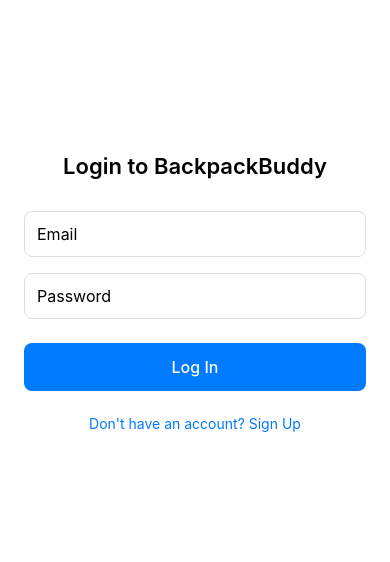
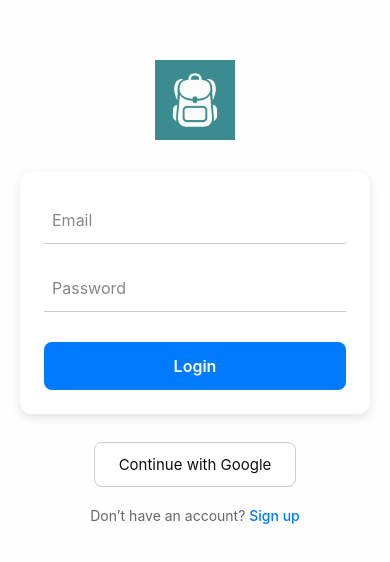
Before and after one commit to calcricksonnn/BackpackBuddy, a React Native app: screen /Login in a window 390 px wide. Shown: the part 130-692 px from the top of the page. Built offline with nearby package versions, Linux system fonts and the light colour scheme.

Commit message:
Update LoginScreen.tsx

```diff
--- a/screens/LoginScreen.tsx
+++ b/screens/LoginScreen.tsx
@@ -1,5 +1,14 @@
 import React, { useState } from 'react';
-import { View, Text, TextInput, StyleSheet, TouchableOpacity, Alert } from 'react-native';
+import {
+  View,
+  Text,
+  StyleSheet,
+  TextInput,
+  TouchableOpacity,
+  KeyboardAvoidingView,
+  Platform,
+  Image,
+} from 'react-native';
 import { useNavigation } from '@react-navigation/native';
 
 export const LoginScreen: React.FC = () => {
@@ -7,68 +16,93 @@
   const [email, setEmail] = useState('');
   const [password, setPassword] = useState('');
 
-  const handleLogin = () => {
-    // TODO: Replace with Firebase login in Step 3
-    if (email && password) {
-      Alert.alert('Login Success', 'Firebase login will be added next.');
-      // navigation.replace('Explore');
-    } else {
-      Alert.alert('Error', 'Please enter email and password');
-    }
-  };
+  return (
+    <KeyboardAvoidingView
+      style={styles.container}
+      behavior={Platform.OS === 'ios' ? 'padding' : undefined}
+    >
+      <Image
+        source={require('../assets/icon.png')}
+        style={styles.logo}
+      />
 
-  return (
-    <View style={styles.container}>
-      <Text style={styles.title}>Login to BackpackBuddy</Text>
+      <View style={styles.card}>
         <TextInput
           placeholder="Email"
           style={styles.input}
+          placeholderTextColor="#888"
+          autoCapitalize="none"
+          keyboardType="email-address"
           value={email}
           onChangeText={setEmail}
-        autoCapitalize="none"
-        keyboardType="email-address"
         />
         <TextInput
           placeholder="Password"
           style={styles.input}
+          placeholderTextColor="#888"
+          secureTextEntry
           value={password}
           onChangeText={setPassword}
-        secureTextEntry
         />
-      <TouchableOpacity onPress={handleLogin} style={styles.button}>
-        <Text style={styles.buttonText}>Log In</Text>
+        <TouchableOpacity style={styles.loginButton}>
+          <Text style={styles.loginText}>Login</Text>
+        </TouchableOpacity>
+      </View>
+
+      <TouchableOpacity style={styles.googleButton}>
+        <Text style={styles.googleText}>Continue with Google</Text>
       </TouchableOpacity>
 
-      <TouchableOpacity onPress={() => navigation.replace('Register')}>
-        <Text style={styles.link}>Don't have an account? Sign Up</Text>
+      <TouchableOpacity onPress={() => navigation.navigate('Register')}>
+        <Text style={styles.signupText}>
+          Don’t have an account? <Text style={styles.signupLink}>Sign up</Text>
+        </Text>
       </TouchableOpacity>
-    </View>
+    </KeyboardAvoidingView>
   );
 };
 
 const styles = StyleSheet.create({
-  container: { flex: 1, justifyContent: 'center', padding: 24, backgroundColor: '#fff' },
-  title: { fontSize: 22, fontWeight: '600', marginBottom: 32, textAlign: 'center' },
+  container: { flex: 1, alignItems: 'center', justifyContent: 'center', backgroundColor: '#fefefe', padding: 20 },
+  logo: { width: 80, height: 80, marginBottom: 32 },
+  card: {
+    width: '100%',
+    backgroundColor: '#fff',
+    borderRadius: 12,
+    padding: 24,
+    shadowColor: '#000',
+    shadowOffset: { width: 0, height: 4 },
+    shadowOpacity: 0.1,
+    shadowRadius: 10,
+    elevation: 4,
+    marginBottom: 20,
+  },
   input: {
-    borderWidth: 1,
-    borderColor: '#ddd',
-    padding: 12,
-    borderRadius: 8,
-    marginBottom: 16,
-    fontSize: 16
+    height: 48,
+    borderBottomWidth: 1,
+    borderBottomColor: '#ccc',
+    marginBottom: 20,
+    fontSize: 16,
+    paddingHorizontal: 8,
   },
-  button: {
+  loginButton: {
     backgroundColor: '#007AFF',
-    padding: 14,
+    paddingVertical: 14,
     borderRadius: 8,
     alignItems: 'center',
-    marginTop: 8
+    marginTop: 10,
   },
-  buttonText: { color: '#fff', fontSize: 16, fontWeight: '500' },
-  link: {
-    color: '#007AFF',
-    fontSize: 14,
-    marginTop: 24,
-    textAlign: 'center'
-  }
+  loginText: { color: '#fff', fontSize: 16, fontWeight: '600' },
+  googleButton: {
+    backgroundColor: '#fff',
+    borderColor: '#ccc',
+    borderWidth: 1,
+    paddingVertical: 12,
+    paddingHorizontal: 24,
+    borderRadius: 8,
+    marginTop: 8,
+  },
+  googleText: { color: '#111', fontSize: 15 },
+  signupText: { marginTop: 20, fontSize: 14, color: '#666' },
+  signupLink: { color: '#007AFF', fontWeight: '500' },
 });
```
Lines whose indentation alone changed are shown as unchanged.
